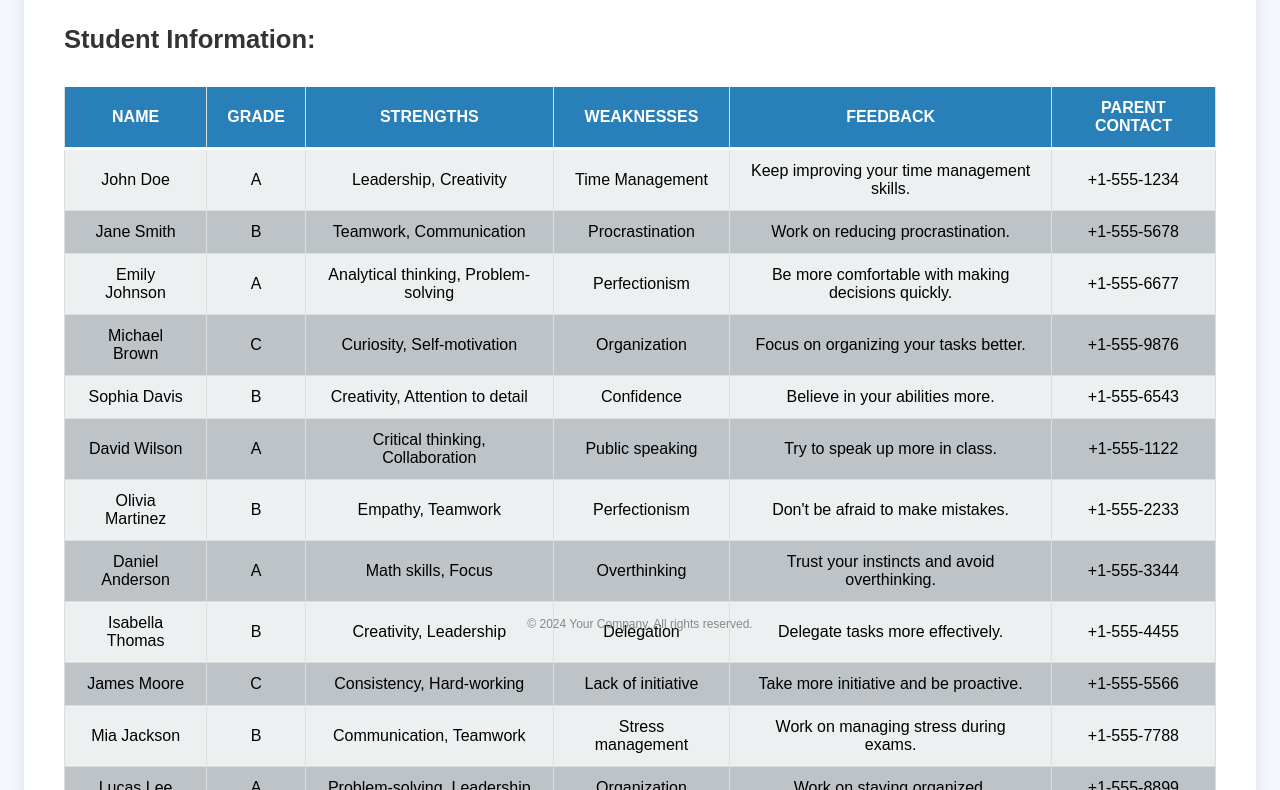
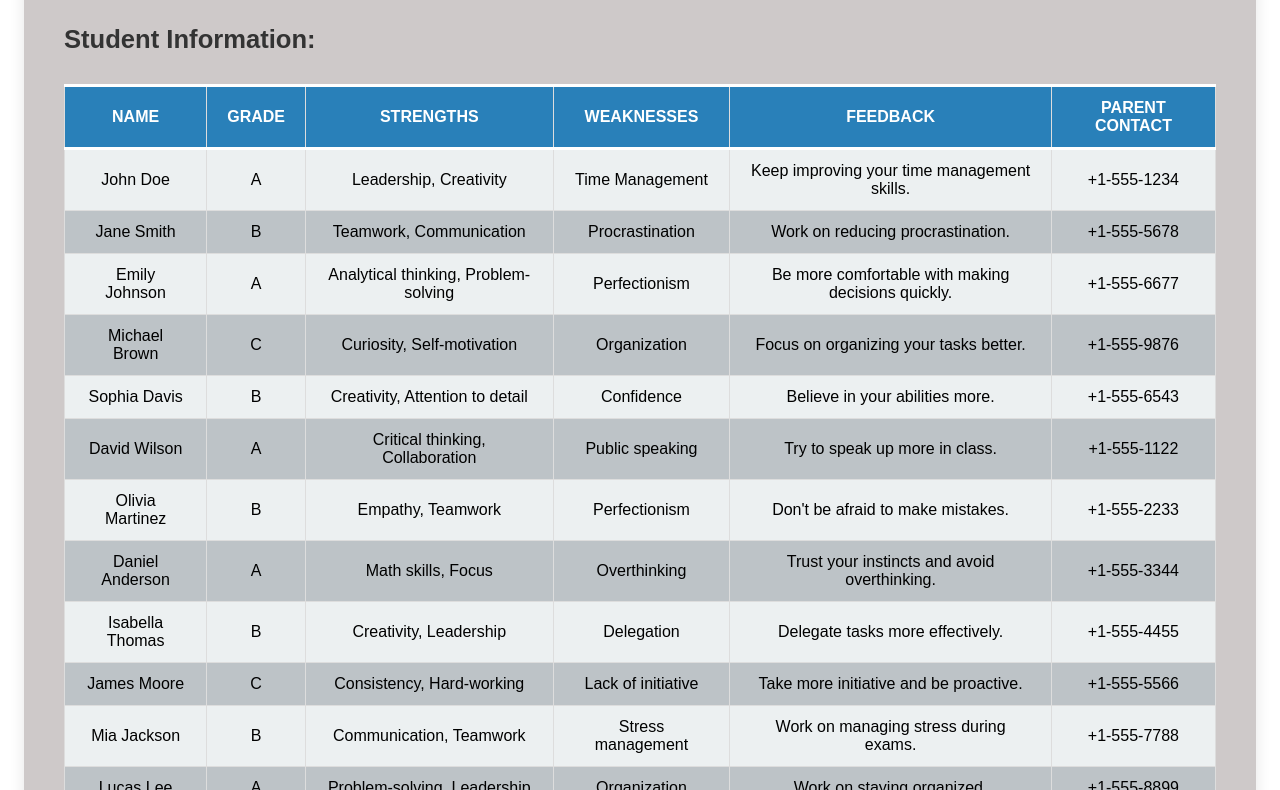
Before and after one commit to Likhithreddy24/Student_Feedback, a plain HTML site: page teacher-dashboard.html in a window 1280 px wide. Shown: the part 149-939 px from the top of the page. Drawn offline with Linux system fonts and the light colour scheme.

Commit message:
Update styles1.css

```diff
--- a/styles1.css
+++ b/styles1.css
@@ -1,7 +1,7 @@
 /* Global Styles */
 body {
     font-family: 'Arial', sans-serif;
-    background-color: #f4f7fb;
+    background-color: linear-gradient(135deg, #0c357c, #6e7eff);;
     margin: 0;
     padding: 0;
 }
@@ -11,7 +11,7 @@ body {
     width: 90%;
     max-width: 1200px;
     margin: 30px auto;
-    background-color: #ffffff;
+    background-color: #cec9c9;
     padding: 40px;
     border-radius: 8px;
     box-shadow: 0 4px 15px rgba(0, 0, 0, 0.1);
@@ -79,12 +79,13 @@ h3 {
 
 /* Footer Styling */
 footer {
+    margin-top: auto; /* Ensures the footer pushes to the bottom */
+
+    padding: 10px 20px;
     text-align: center;
-    font-size: 12px;
-    color: #888;
-    position: absolute;
-    bottom: 20px;
-    width: 100%;
+    font-size: 14px;
+    color: #000000;
+
 }
 
 /* Responsive Design */
```
